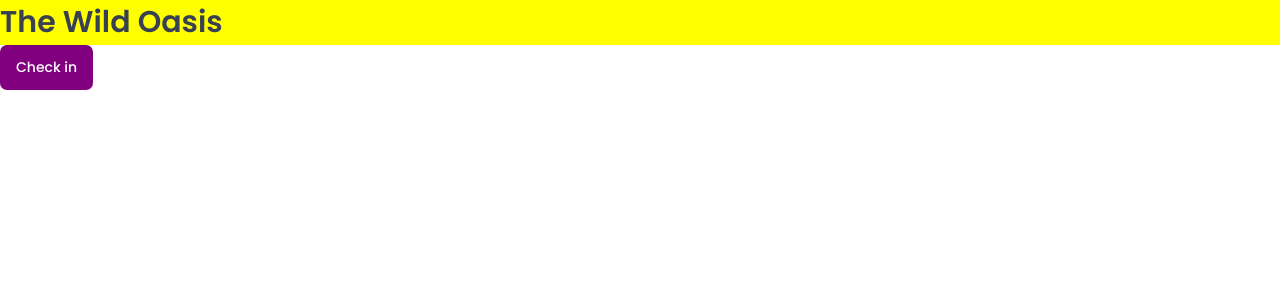
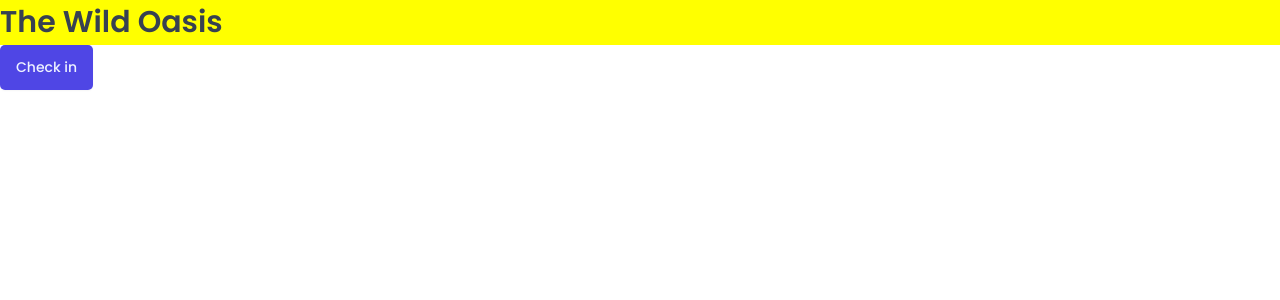
Before and after one commit to desizafirova/The-Wild-Oasis, a React (Vite) app: page / in a window 1280 px wide. Shown: the top 300 px of the page. Built offline with nearby package versions, Linux system fonts and the light colour scheme; a web font is replaced by a local one.

Commit message:
component styling

```diff
--- a/src/App.jsx
+++ b/src/App.jsx
@@ -1,20 +1,11 @@
 import styled from 'styled-components';
 import GlobalStyles from './styles/GlobalStyles';
+import Button from './ui/Button';
 
 const H1 = styled.h1`
   font-size: 30px;
   font-weight: 600;
   background-color: yellow;
-`;
-
-const Button = styled.button`
-  font-size: 1.4rem;
-  padding: 1.2rem 1.6rem;
-  font-weight: 500;
-  border: none;
-  border-radius: 7px;
-  background-color: purple;
-  color: white;
 `;
 
 function App() {
--- a/src/ui/Button.jsx
+++ b/src/ui/Button.jsx
@@ -1,4 +1,5 @@
-import styled, { css } from "styled-components";
+/* eslint-disable no-unused-vars */
+import styled, { css } from 'styled-components';
 
 const sizes = {
   small: css`
@@ -47,3 +48,21 @@
     }
   `,
 };
+
+const Button = styled.button`
+  font-size: 1.4rem;
+  padding: 1.2rem 1.6rem;
+  font-weight: 500;
+  border: none;
+  border-radius: var(--border-radius-sm);
+  background-color: var(--color-brand-600);
+  color: var(--color-brand-50);
+  box-shadow: var(--shadow-sm);
+  cursor: pointer;
+
+  &:hover {
+    background-color: var(--color-brand-700);
+  }
+`;
+
+export default Button;
```
Also changed, not shown: src/ui/Input.jsx (added, +10 -0 lines), src/ui/Heading.jsx (added).
